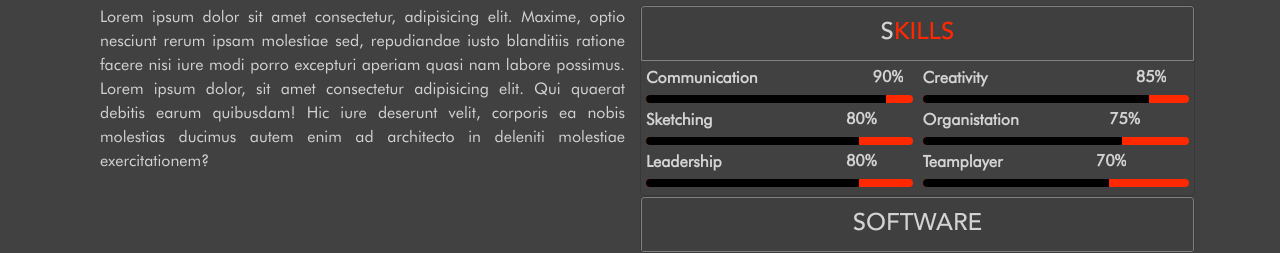
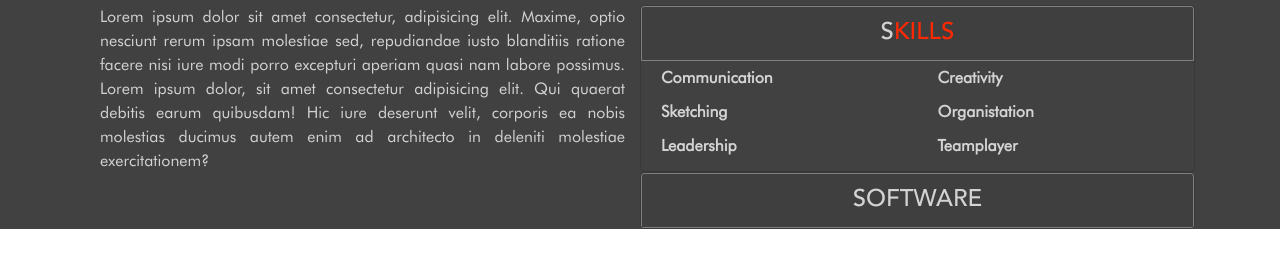
Before and after one commit to rajatprajapati/Onerajat, a website: page index.html in a window 1280 px wide. Shown: the part 993-1246 px from the top of the page. After the commit the page ends 1222 px from the top, so only its background shows below. Drawn offline with Linux system fonts and the light colour scheme.

Commit message:
progress bar removed

```diff
--- a/index.html
+++ b/index.html
@@ -102,66 +102,36 @@
                                 <div class="bar col-sm-6 padding-0 ">
                                     <div class="progress-label col-12">
                                         Communication
-                                        <div style="margin-left: 85%;">90%</div>
-                                    </div>
-                                    <div class="progress col-12">
-                                        <div class="progress-bar-red" style="width: 90%" role="progressbar" aria-valuenow="90" aria-valuemin="0" aria-valuemax="100">
-                                        </div>
                                     </div>
                                 </div>
 
                                 <div class="bar col-sm-6 padding-0">
                                     <div class="progress-label col-12">
                                         Creativity
-                                        <div style="margin-left: 80%;">85%</div>
-                                    </div>
-                                    <div class="progress col-12">
-                                        <div class="progress-bar-red" style="width: 85%" role="progressbar" aria-valuenow="85" aria-valuemin="0" aria-valuemax="100">
-                                        </div>
                                     </div>
                                 </div>
 
                                 <div class="bar col-sm-6 padding-0 ">
                                     <div class="progress-label col-12">
                                         Sketching
-                                        <div style="margin-left: 75%;">80%</div>
-                                    </div>
-                                    <div class="progress col-12">
-                                        <div class="progress-bar-red" style="width: 80%" role="progressbar" aria-valuenow="80" aria-valuemin="0" aria-valuemax="100">
-                                        </div>
                                     </div>
                                 </div>
 
                                 <div class="bar col-sm-6 padding-0">
                                     <div class="progress-label col-12">
                                         Organistation
-                                        <div style="margin-left: 70%;">75%</div>
-                                    </div>
-                                    <div class="progress col-12">
-                                        <div class="progress-bar-red" style="width: 75%" role="progressbar" aria-valuenow="75" aria-valuemin="0" aria-valuemax="100">
-                                        </div>
                                     </div>
                                 </div>
 
                                 <div class="bar col-sm-6 padding-0 mb-sm-2">
                                     <div class="progress-label col-12">
                                         Leadership
-                                        <div style="margin-left: 75%;">80%</div>
-                                    </div>
-                                    <div class="progress col-12">
-                                        <div class="progress-bar-red" style="width: 80%" role="progressbar" aria-valuenow="80" aria-valuemin="0" aria-valuemax="100">
-                                        </div>
                                     </div>
                                 </div>
 
                                 <div class="bar col-sm-6 padding-0 mb-2">
                                     <div class="progress-label col-12">
                                         Teamplayer
-                                        <div style="margin-left: 65%;">70%</div>
-                                    </div>
-                                    <div class="progress col-12">
-                                        <div class="progress-bar-red" style="width: 70%" role="progressbar" aria-valuenow="70" aria-valuemin="0" aria-valuemax="100">
-                                        </div>
                                     </div>
                                 </div>
                             </div>
@@ -181,7 +151,7 @@
                                 <div class="bar col-sm-6 padding-0 ">
                                     <div class="progress-label col-12">
                                         AutoCAD
-                                        <div style="margin-left: 85%;">90%</div>
+                                        <!-- <div style="margin-left: 85%;">90%</div> -->
                                     </div>
                                     <div class="progress col-12">
                                         <div class="progress-bar-red" style="width: 90%" role="progressbar" aria-valuenow="90" aria-valuemin="0" aria-valuemax="100">
@@ -192,7 +162,7 @@
                                 <div class="bar col-sm-6 padding-0">
                                     <div class="progress-label col-12">
                                         Photoshop
-                                        <div style="margin-left: 80%;">85%</div>
+                                        <!-- <div style="margin-left: 80%;">85%</div> -->
                                     </div>
                                     <div class="progress col-12">
                                         <div class="progress-bar-red" style="width: 85%" role="progressbar" aria-valuenow="85" aria-valuemin="0" aria-valuemax="100">
@@ -203,7 +173,7 @@
                                 <div class="bar col-sm-6 padding-0 ">
                                     <div class="progress-label col-12">
                                         Illustrator
-                                        <div style="margin-left: 75%;">80%</div>
+                                        <!-- <div style="margin-left: 75%;">80%</div> -->
                                     </div>
                                     <div class="progress col-12">
                                         <div class="progress-bar-red" style="width: 80%" role="progressbar" aria-valuenow="80" aria-valuemin="0" aria-valuemax="100">
@@ -214,7 +184,7 @@
                                 <div class="bar col-sm-6 padding-0">
                                     <div class="progress-label col-12">
                                         SketchUp
-                                        <div style="margin-left: 70%;">75%</div>
+                                        <!-- <div style="margin-left: 70%;">75%</div> -->
                                     </div>
                                     <div class="progress col-12">
                                         <div class="progress-bar-red" style="width: 75%" role="progressbar" aria-valuenow="75" aria-valuemin="0" aria-valuemax="100">
@@ -225,7 +195,7 @@
                                 <div class="bar col-sm-6 padding-0">
                                     <div class="progress-label col-12">
                                         MS Office
-                                        <div style="margin-left: 75%;">80%</div>
+                                        <!-- <div style="margin-left: 75%;">80%</div> -->
                                     </div>
                                     <div class="progress col-12">
                                         <div class="progress-bar-red" style="width: 80%" role="progressbar" aria-valuenow="80" aria-valuemin="0" aria-valuemax="100">
@@ -236,7 +206,7 @@
                                 <div class="bar col-sm-6 padding-0">
                                     <div class="progress-label col-12">
                                         Lumion
-                                        <div style="margin-left: 65%;">70%</div>
+                                        <!-- <div style="margin-left: 65%;">70%</div> -->
                                     </div>
                                     <div class="progress col-12">
                                         <div class="progress-bar-red" style="width: 70%" role="progressbar" aria-valuenow="70" aria-valuemin="0" aria-valuemax="100">
@@ -247,7 +217,7 @@
                                 <div class="bar col-sm-6 padding-0 ">
                                     <div class="progress-label col-12">
                                         Maya
-                                        <div style="margin-left: 85%;">90%</div>
+                                        <!-- <div style="margin-left: 85%;">90%</div> -->
                                     </div>
                                     <div class="progress col-12">
                                         <div class="progress-bar-red" style="width: 90%" role="progressbar" aria-valuenow="90" aria-valuemin="0" aria-valuemax="100">
@@ -258,7 +228,7 @@
                                 <div class="bar col-sm-6 padding-0">
                                     <div class="progress-label col-12">
                                         Blender 2.0
-                                        <div style="margin-left: 80%;">85%</div>
+                                        <!-- <div style="margin-left: 80%;">85%</div> -->
                                     </div>
                                     <div class="progress col-12">
                                         <div class="progress-bar-red" style="width: 85%" role="progressbar" aria-valuenow="85" aria-valuemin="0" aria-valuemax="100">
@@ -269,7 +239,7 @@
                                 <div class="bar col-sm-6 padding-0 ">
                                     <div class="progress-label col-12">
                                         Adobe After Effects
-                                        <div style="margin-left: 75%;">80%</div>
+                                        <!-- <div style="margin-left: 75%;">80%</div> -->
                                     </div>
                                     <div class="progress col-12">
                                         <div class="progress-bar-red" style="width: 80%" role="progressbar" aria-valuenow="80" aria-valuemin="0" aria-valuemax="100">
@@ -280,7 +250,7 @@
                                 <div class="bar col-sm-6 padding-0">
                                     <div class="progress-label col-12">
                                         Adobe Premier Pro.
-                                        <div style="margin-left: 70%;">75%</div>
+                                        <!-- <div style="margin-left: 70%;">75%</div> -->
                                     </div>
                                     <div class="progress col-12">
                                         <div class="progress-bar-red" style="width: 75%" role="progressbar" aria-valuenow="75" aria-valuemin="0" aria-valuemax="100">
@@ -291,7 +261,7 @@
                                 <div class="bar col-sm-6 padding-0 mb-sm-4">
                                     <div class="progress-label col-12">
                                         AutoDesk Sketchbook
-                                        <div style="margin-left: 75%;">80%</div>
+                                        <!-- <div style="margin-left: 75%;">80%</div> -->
                                     </div>
                                     <div class="progress col-12">
                                         <div class="progress-bar-red" style="width: 80%" role="progressbar" aria-valuenow="80" aria-valuemin="0" aria-valuemax="100">
@@ -302,7 +272,7 @@
                                 <div class="bar col-sm-6 padding-0 mb-4">
                                     <div class="progress-label col-12">
                                         MAXON C4D
-                                        <div style="margin-left: 65%;">70%</div>
+                                        <!-- <div style="margin-left: 65%;">70%</div> -->
                                     </div>
                                     <div class="progress col-12">
                                         <div class="progress-bar-red" style="width: 70%" role="progressbar" aria-valuenow="70" aria-valuemin="0" aria-valuemax="100">
--- a/resources/css/styles.scss
+++ b/resources/css/styles.scss
@@ -455,9 +455,10 @@ nav {
     font-family: $futura;
     font-weight: 700;
     color: lightgrey;
-    padding: 0px;
+    // padding: 0px;
     display: flex;
     margin: 5px 0px;
+    text-align: center;
     div {
         position: absolute;
         bottom: 1px;
```
Also changed, not shown: resources/css/styles.css.
